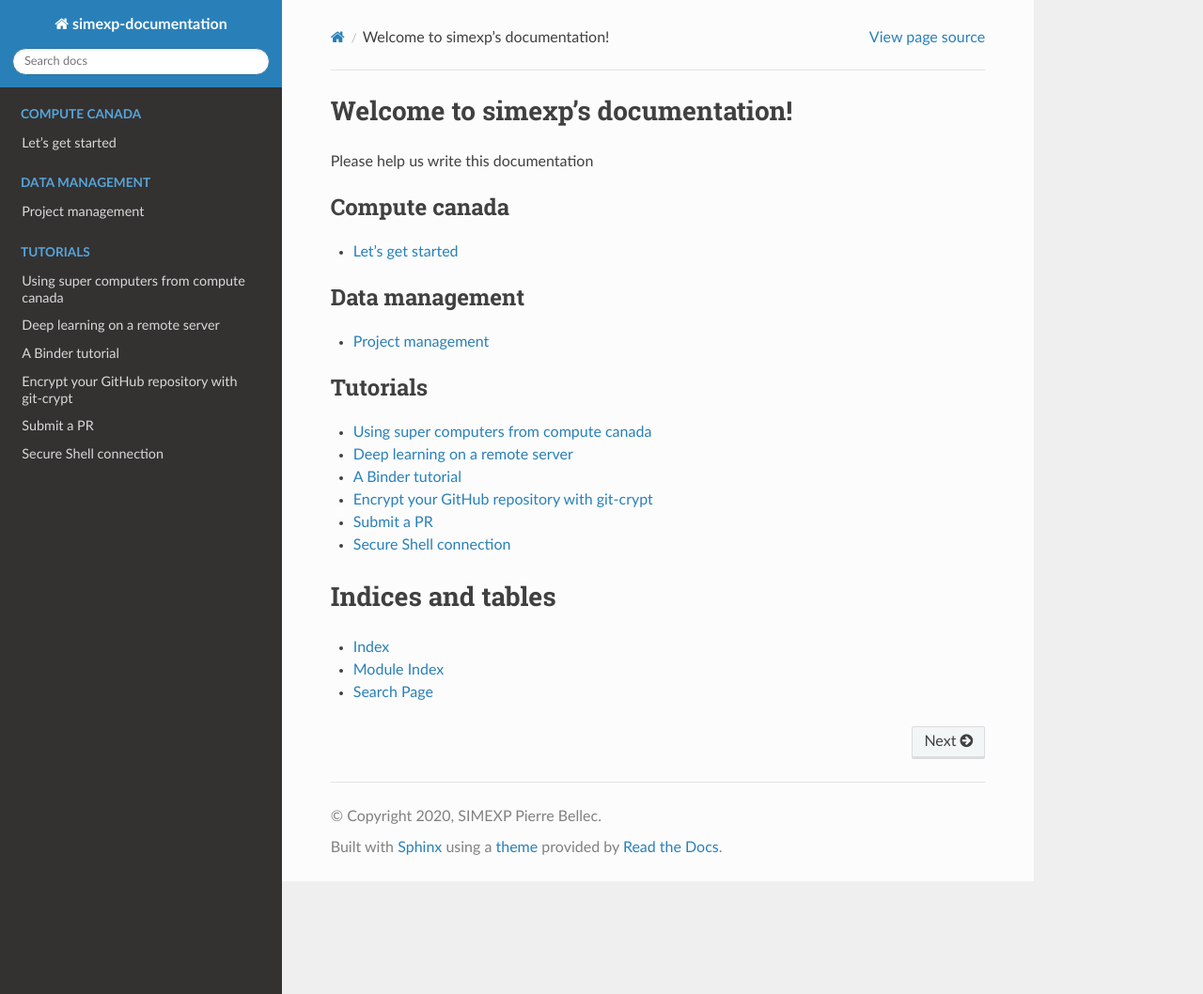
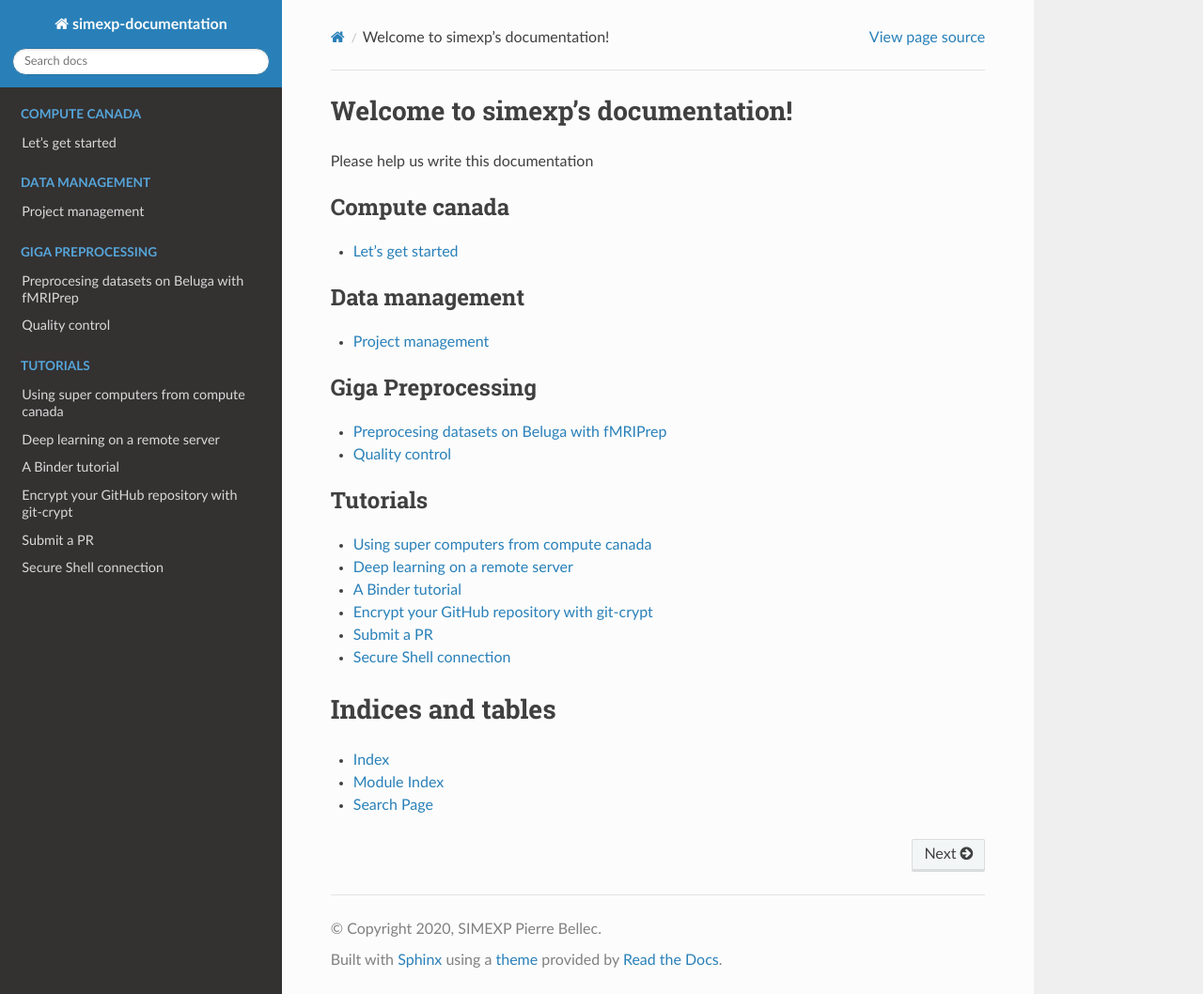
Before and after one commit to SIMEXP/lab-documentation, a Sphinx documentation site: the page built from source/index.rst, in a window 1280 px wide and 1058 px high. Shown: the whole window at 94% size. Built offline with Sphinx 7.4.7 and the Read the Docs theme 2.0.0, drawn with Linux system fonts in a browser that asks for light colours; pages that are not in the unit, such as notebooks, are missing from menus.

```diff
--- /dev/null
+++ b/source/giga_preprocessing/qc.rst
@@ -0,0 +1,2 @@
+Quality control
+===============
--- a/source/index.rst
+++ b/source/index.rst
@@ -19,6 +19,13 @@ Please help us write this documentation
 
 .. toctree::
    :maxdepth: 1
+   :caption: Giga Preprocessing
+
+   giga_preprocessing/preprocessing.rst
+   giga_preprocessing/qc.rst
+
+.. toctree::
+   :maxdepth: 1
    :caption: Tutorials
 
    tutorials/hpc.rst
```
Also changed, not shown: source/giga_preprocessing/preprocessing.rst (renamed from source/giga_preprocessing/giga_preprocessing.rst).
